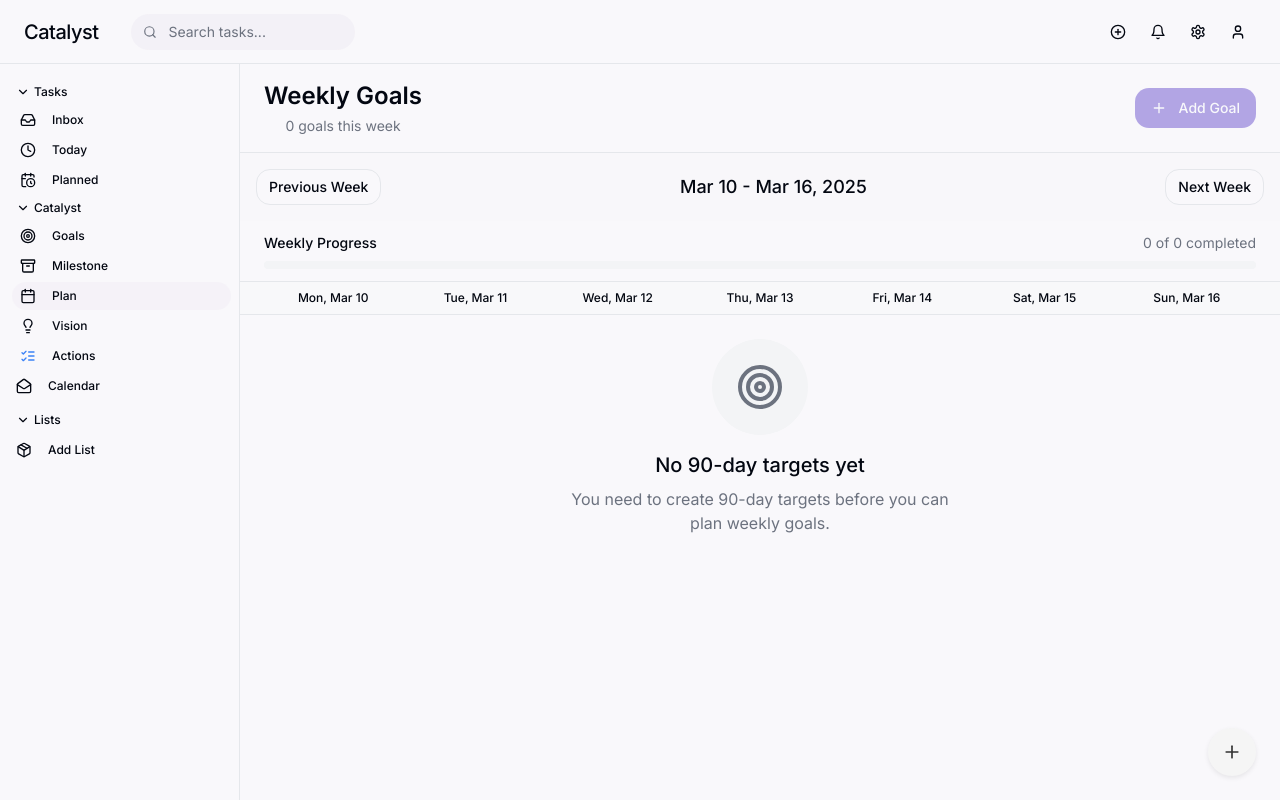
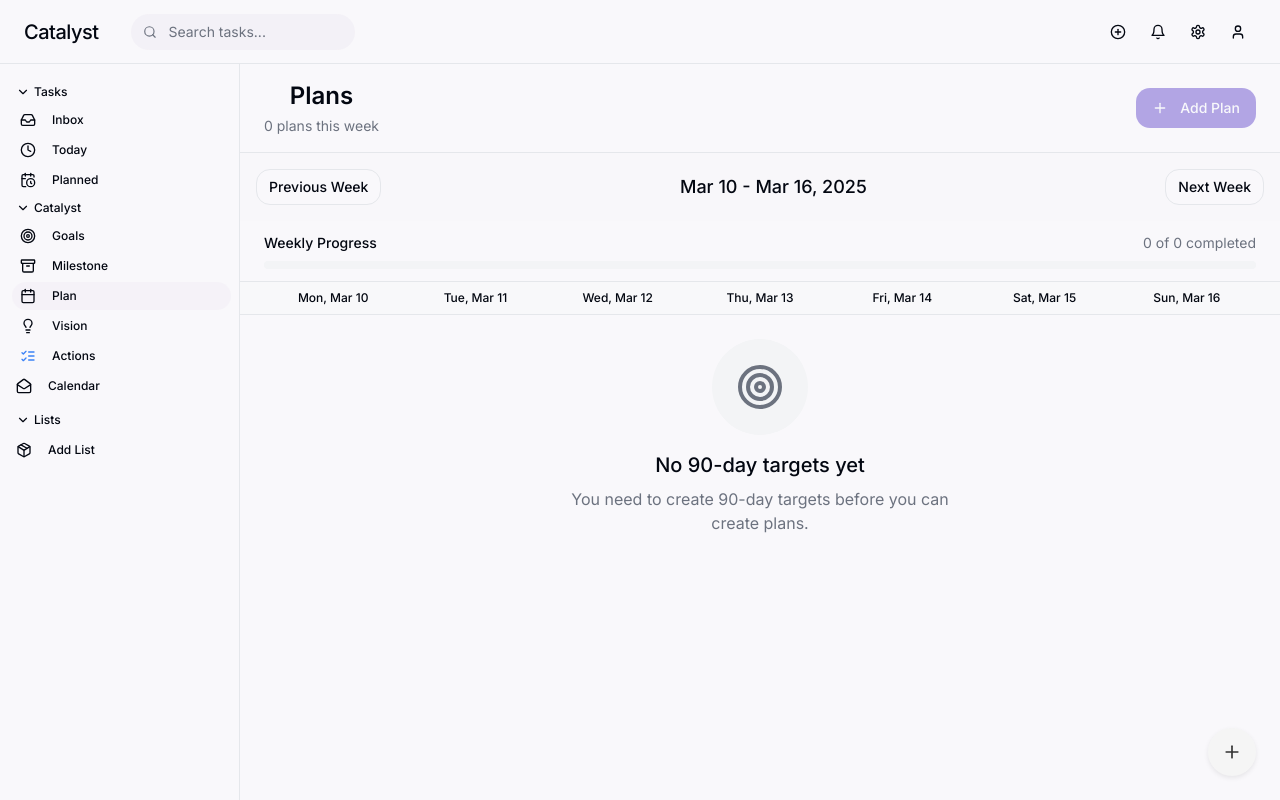
Before and after one commit to ManiAdhav/breezy-checklist-nook, a React (Vite) app: page /weekly in a window 1280 px wide. Built offline with nearby package versions, Linux system fonts and the light colour scheme.

Commit message:
Rename Weekly Goals to Plan
Renamed "Weekly Goals" to "Plan" throughout the frontend and backend for clarity and consistency.

```diff
--- a/src/components/goals/sections/ActionsSection.tsx
+++ b/src/components/goals/sections/ActionsSection.tsx
@@ -193,7 +193,7 @@ const ActionsSection: React.FC<ActionsSectionProps> = ({ goalId }) => {
                   <div className="flex items-center gap-2 text-muted-foreground mt-1">
                     {action.startDate && action.dueDate && (
                       <div className="flex items-center text-xs">
-                        <Calendar className="h-3 w-3 mr-1" />
+                        <Calendar className="h-3.5 w-3.5 mr-1" />
                         <span>
                           {format(new Date(action.startDate), 'MMM d')} - {format(new Date(action.dueDate), 'MMM d')}
                         </span>
--- a/src/components/weekly/WeeklyGoalForm.tsx
+++ b/src/components/weekly/WeeklyGoalForm.tsx
@@ -98,7 +98,7 @@ const WeeklyGoalForm: React.FC<WeeklyGoalFormProps> = ({
       <DialogContent className="sm:max-w-[500px]">
         <DialogHeader>
           <DialogTitle>
-            {editingGoal ? 'Edit Weekly Goal' : 'Add Weekly Goal'}
+            {editingGoal ? 'Edit Plan' : 'Add Plan'}
           </DialogTitle>
         </DialogHeader>
 
@@ -118,7 +118,7 @@ const WeeklyGoalForm: React.FC<WeeklyGoalFormProps> = ({
               <Input
                 value={title}
                 onChange={(e) => setTitle(e.target.value)}
-                placeholder="Weekly goal title"
+                placeholder="Plan title"
                 className="text-lg"
                 required
               />
@@ -131,7 +131,7 @@ const WeeklyGoalForm: React.FC<WeeklyGoalFormProps> = ({
               id="description"
               value={description}
               onChange={(e) => setDescription(e.target.value)}
-              placeholder="Enter goal description"
+              placeholder="Enter plan description"
               rows={3}
             />
           </div>
@@ -249,7 +249,7 @@ const WeeklyGoalForm: React.FC<WeeklyGoalFormProps> = ({
               Cancel
             </Button>
             <Button type="submit">
-              {editingGoal ? 'Update Goal' : 'Add Goal'}
+              {editingGoal ? 'Update Plan' : 'Add Plan'}
             </Button>
           </DialogFooter>
         </form>
--- a/src/components/weekly/WeeklyGoalList.tsx
+++ b/src/components/weekly/WeeklyGoalList.tsx
@@ -1,3 +1,4 @@
+
 import React, { useState, useEffect } from 'react';
 import { useGoal } from '@/contexts/GoalContext';
 import WeeklyGoalItem from './WeeklyGoalItem';
@@ -51,7 +52,7 @@ const WeeklyGoalList: React.FC = () => {
     // Create suggested goals
     const newSuggestions = activeTargets.map(target => ({
       title: `Work on: ${target.title}`,
-      description: `Weekly goal derived from 90-day target: ${target.title}`,
+      description: `Weekly plan derived from 90-day target: ${target.title}`,
       startDate: currentWeekStart,
       endDate: currentWeekEnd,
       status: 'not_started' as const,
@@ -83,9 +84,9 @@ const WeeklyGoalList: React.FC = () => {
     <div className="flex-1 flex flex-col h-full overflow-hidden">
       <div className="py-4 px-6 flex justify-between items-center border-b border-border sticky top-0 bg-background z-10">
         <div>
-          <h2 className="text-2xl font-semibold">Weekly Goals</h2>
+          <h2 className="text-2xl font-semibold">Plans</h2>
           <p className="text-sm text-muted-foreground mt-1">
-            {currentWeekGoals.length} goals this week
+            {currentWeekGoals.length} plans this week
           </p>
         </div>
 
@@ -96,7 +97,7 @@ const WeeklyGoalList: React.FC = () => {
             disabled={ninetyDayTargets.length === 0}
           >
             <Plus className="h-4 w-4 mr-1" />
-            <span>Add Goal</span>
+            <span>Add Plan</span>
           </Button>
         </div>
       </div>
@@ -141,7 +142,7 @@ const WeeklyGoalList: React.FC = () => {
             </div>
             <h3 className="text-xl font-medium">No 90-day targets yet</h3>
             <p className="text-muted-foreground mt-2 max-w-sm">
-              You need to create 90-day targets before you can plan weekly goals.
+              You need to create 90-day targets before you can create plans.
             </p>
           </div>
         ) : currentWeekGoals.length === 0 && suggestedGoals.length === 0 ? (
@@ -149,13 +150,13 @@ const WeeklyGoalList: React.FC = () => {
             <div className="bg-muted rounded-full p-6 mb-4">
               <Calendar className="h-12 w-12 text-muted-foreground" />
             </div>
-            <h3 className="text-xl font-medium">No goals for this week</h3>
+            <h3 className="text-xl font-medium">No plans for this week</h3>
             <p className="text-muted-foreground mt-2 max-w-sm">
-              Add weekly goals to help you achieve your 90-day targets.
+              Add weekly plans to help you achieve your 90-day targets.
             </p>
             <Button onClick={handleAddGoal} className="mt-6">
               <Plus className="h-4 w-4 mr-1" />
-              <span>Add Goal</span>
+              <span>Add Plan</span>
             </Button>
           </div>
         ) : (
@@ -163,7 +164,7 @@ const WeeklyGoalList: React.FC = () => {
             {/* Current Week Goals */}
             {currentWeekGoals.length > 0 && (
               <div className="p-4">
-                <h3 className="font-medium mb-3">Current Goals</h3>
+                <h3 className="font-medium mb-3">Current Plans</h3>
                 <div className="space-y-2">
                   {currentWeekGoals.map(goal => (
                     <WeeklyGoalItem
@@ -179,7 +180,7 @@ const WeeklyGoalList: React.FC = () => {
             {/* Suggested Goals */}
             {suggestedGoals.length > 0 && (
               <div className="p-4 bg-muted/20">
-                <h3 className="font-medium mb-3">Suggested Goals</h3>
+                <h3 className="font-medium mb-3">Suggested Plans</h3>
                 <p className="text-sm text-muted-foreground mb-3">
                   Based on your active 90-day targets
                 </p>
```
